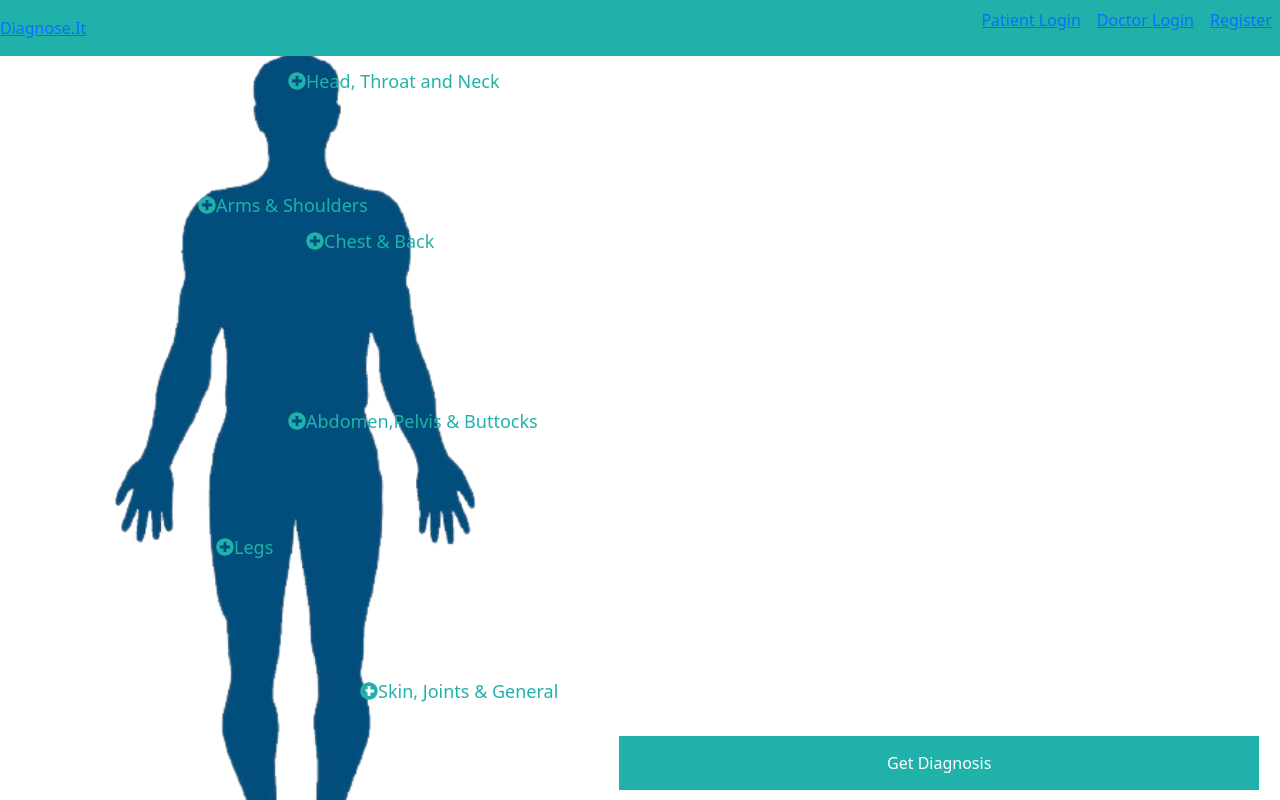
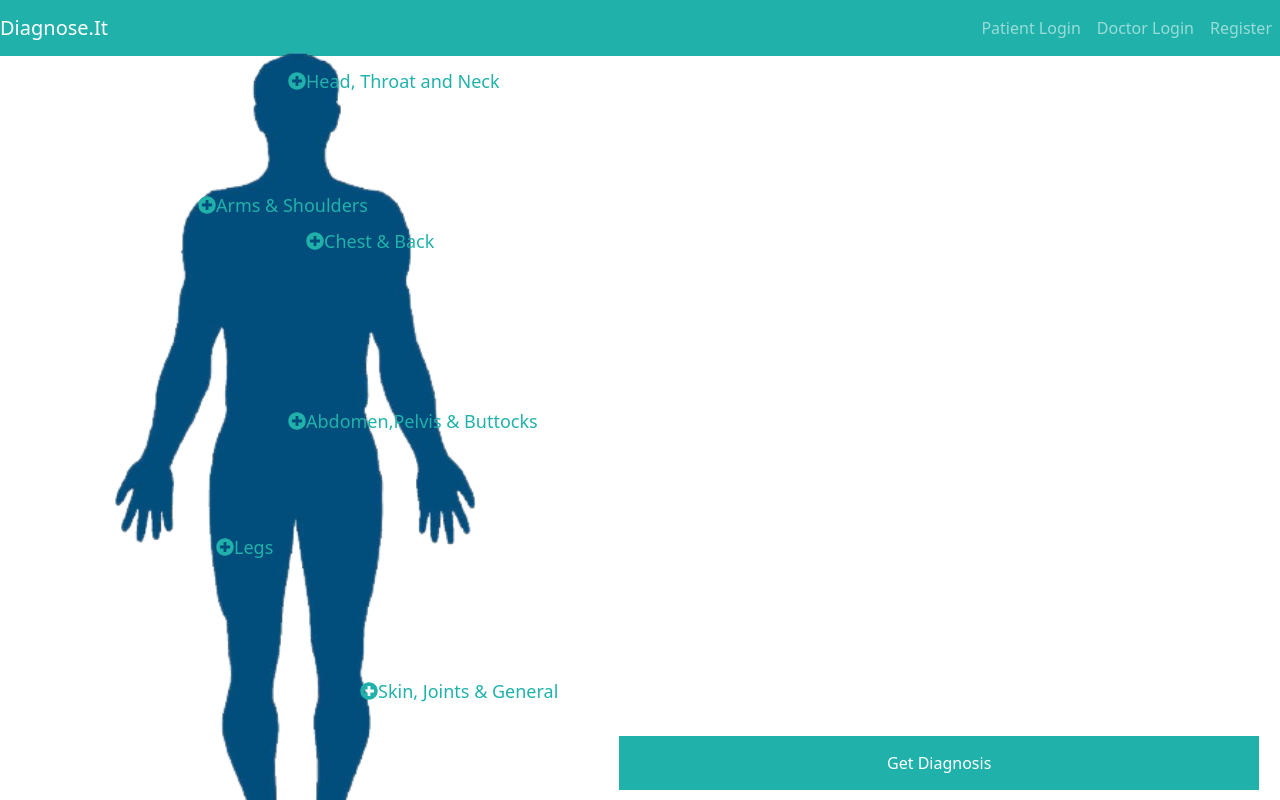
Before and after one commit to nvTwistt/final_project, a React (Create React App) app: page / in a window 1280 px wide. Built offline with nearby package versions, Linux system fonts and the light colour scheme.

Commit message:
reformatted navbar with boostrap

```diff
--- a/src/components/navigationBar/NavigationBar.css
+++ b/src/components/navigationBar/NavigationBar.css
@@ -1,28 +1,7 @@
-/* nav bar styling */
-nav {
-  display: flex;
+.navbar-custom {
   background-color: lightseagreen;
-  flex-direction: row;
-  justify-content: space-between;
-  align-items: center;
-  position: fixed;
-  top: 0;
-  width: 100%;
-  z-index: 900;
 }
-a {
+
+.link-custom {
   color: white;
 }
-a:hover {
-  color: rgb(114, 111, 111)
-}
-
-nav ul {
-  display: flex;
-  flex-direction: row;
-  justify-content: space-between;
-}
-
-nav ul li {
-  margin: 0.5rem;
-}
--- a/src/components/navigationBar/NavigationBar.js
+++ b/src/components/navigationBar/NavigationBar.js
@@ -4,39 +4,30 @@
 import Logout from "../login/Logout";
 import { useContext } from "react";
 import { authContext } from "../login/AuthProvider";
+import { Navbar, Nav, Container, Alert } from "react-bootstrap";
 
 export default function NavigationBar(props) {
   const { auth, user } = useContext(authContext);
   return (
-    <nav>
-      <Link to={"/"}>Diagnose.It</Link>
-      <ul>
-        {auth && <li>{`Logged in as ${user.name}`}</li>}
-        {auth && (
-          <li>
-            <Link to={"/appointmets"}>My Appointments</Link>{" "}
-          </li>
-        )}
-        {auth && <li><Logout/></li>}
+    <Navbar className="navbar-custom" variant="dark">
+      <Navbar.Brand href="/">
+        Diagnose.It
+      </Navbar.Brand>
 
-        {!auth && (
-          <li>
-            <Link to={"/patients/login"}>Patient Login</Link>{" "}
-          </li>
-        )}
+      <Navbar.Toggle aria-controls="basic-navbar-nav" />
+      <Navbar.Collapse id="basic-navbar-nav">
+      <Nav className="ms-auto">
+        {auth && <Nav.Link className="user-logged-in">{`Logged in as ${user.name}`}</Nav.Link>}
+        {auth && <Nav.Link href="/appointmets">My Appointments</Nav.Link>}
+        {auth && <Nav.Item><Logout /></Nav.Item>}
 
-        {!auth && (
-          <li>
-            <Link to={"/doctors/login"}>Doctor Login</Link>
-          </li>
-        )}
+        {!auth && <Nav.Link href="/patients/login">Patient Login</Nav.Link>}
 
-        {!auth && (
-          <li>
-            <Link to={"/register"}>Register</Link>
-          </li>
-        )}
-      </ul>
-    </nav>
+        {!auth && <Nav.Link href="/doctors/login">Doctor Login</Nav.Link>}
+
+        {!auth && <Nav.Link href="/register">Register</Nav.Link>}
+      </Nav>
+      </Navbar.Collapse>
+    </Navbar>
   );
 }
```
